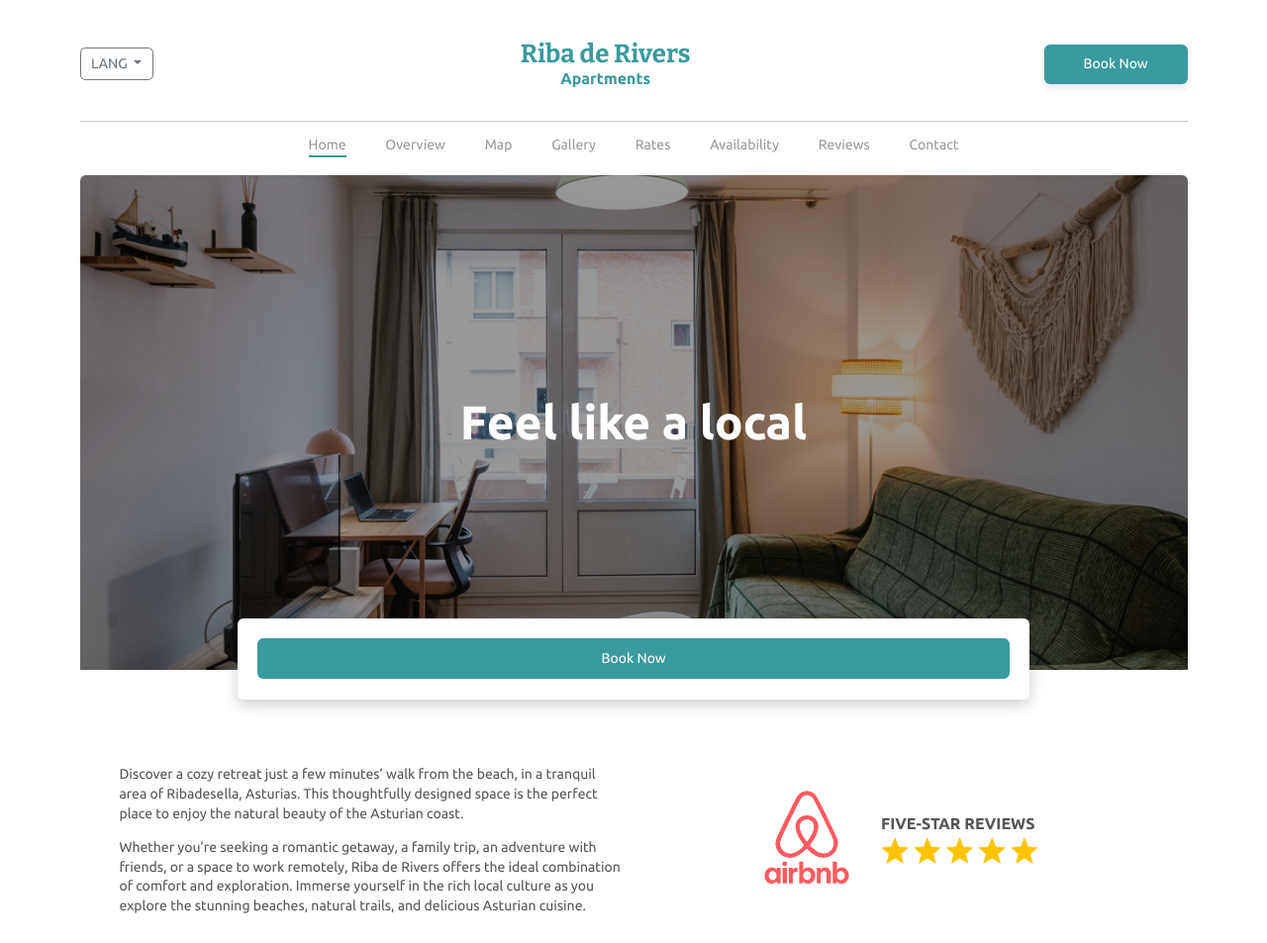
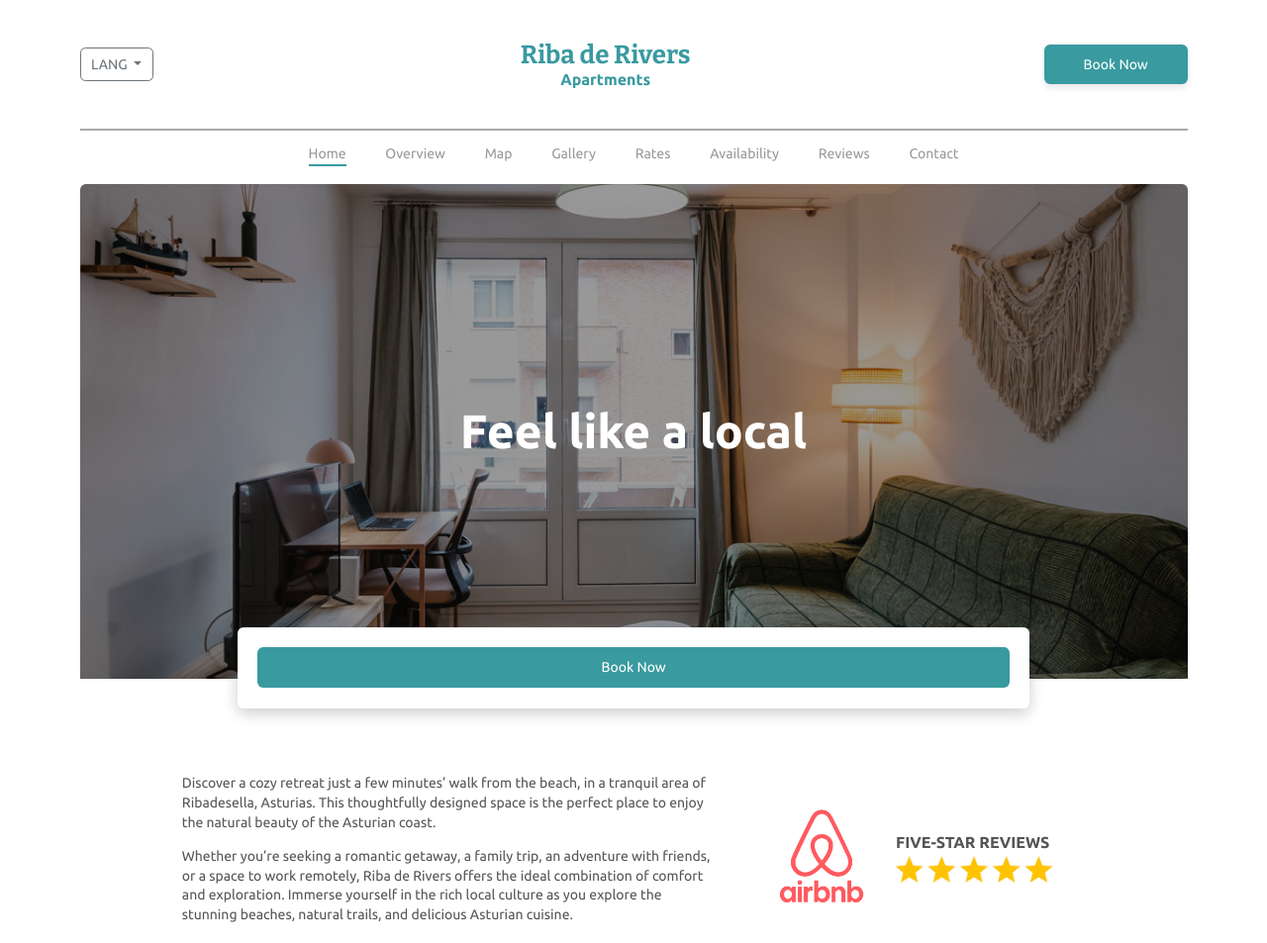
Before and after one commit to rivers07-maker/riba-de-rivers, a plain HTML site: page index.html in a window 1280 px wide. Shown: the top 953 px of the page at 99% size. Drawn offline with nearby package versions, Linux system fonts and the light colour scheme.

Commit message:
fix: Bootstrap Layout

```diff
--- a/css/home-styles.css
+++ b/css/home-styles.css
@@ -41,6 +41,23 @@ body {
     margin: 0 auto;
 }
 
+.content-wrapper {
+    max-width: 1120px;
+    margin: 0 auto;
+}
+
+@media (max-width: 991px) {
+    .content-wrapper {
+        padding: 0 2.85rem;
+    }
+}
+
+@media (max-width: 575px) {
+    .content-wrapper {
+        padding: 0 1.42rem;
+    }
+}
+
 /* Header */
 .navbar-1 {
     height: 130px;
@@ -82,6 +99,12 @@ body {
 
 .mobile-right-side {
     display: none;
+}
+
+.line-divider {
+    height: 2px;
+    background-color: rgb(85 85 85 / 0.5);
+    margin-bottom: 0.5rem;
 }
 
 .navbar-2 .navbar-nav .nav-link {
@@ -181,18 +204,6 @@ body {
         font-size: 1rem;
     }
 }
-
-/* Responsiveness for Content Section */
-.content-section {
-    max-width: 1120px;
-    padding: 0 2.85rem;
-}
-
-@media (max-width: 575px) {
-    .content-section {
-        padding: 0 1.42rem;
-    }
-}
 /* --- END ADDITIONS FOR RESPONSIVENESS --- */
 
 /* --- HOME PAGE --- */
@@ -279,21 +290,16 @@ body {
 .content-section {
     position: relative;
     top: 40px;
-    left: 50%;
-    transform: translateX(-50%);
-    margin-top: 4rem;
-    margin-bottom: 4rem;
-
+    margin: 4rem auto;
 }
 
 .airbnb-container {
     display: flex;
     justify-content: center;
     align-items: center;
-    margin-top: -1.42rem;
 }
 
-@media (max-width: 767px) {
+@media (max-width: 991px) {
     .airbnb-container {
         margin-top: 2.14rem;
     }
--- a/index.html
+++ b/index.html
@@ -28,17 +28,16 @@
 </head>
 
 <body>
-    <div class="container">
     <div class="theme-wrapper">
 
-            <header>
+        <header class="container-lg">
             <!-- Navbar-1 -->
             <nav class="navbar navbar-expand-lg navbar-1">
-                    <div class="container-lg border-bottom border-secondary-subtle border-1 px-0" style="height: 100%;">
+                <div class="container-lg px-0" style="height: 100%;">
                     <!-- Left side: Language Dropdown (Desktop) -->
                     <div class="dropdown me-3 btn-language-1">
-                            <button class="btn btn-outline-secondary dropdown-toggle" type="button"
-                                id="languageDropdown" data-bs-toggle="dropdown" aria-expanded="false">
+                        <button class="btn btn-outline-secondary dropdown-toggle" type="button" id="languageDropdown"
+                            data-bs-toggle="dropdown" aria-expanded="false">
                             LANG
                         </button>
                         <ul class="dropdown-menu" aria-labelledby="languageDropdown">
@@ -78,9 +77,13 @@
                     </div>
                 </div>
             </nav>
+
+            <!-- Line Divider -->
+            <div class="line-divider"></div>
+
             <!-- Navbar-2: Collapsible Menu for Mobile -->
             <nav class="navbar navbar-expand-lg navbar-2">
-                    <div class="container-lg">
+                <div class="container-lg px-0">
                     <div class="collapse navbar-collapse" id="navbarContent">
                         <ul class="navbar-nav mx-auto">
                             <li class="nav-item">
@@ -114,8 +117,11 @@
         </header>
 
         <main>
+
             <!-- Hero Section -->
-                <section class="hero-section">
+            <section>
+                <div class="container-lg">
+                    <div class="hero-section">
                         <div class="overlay"></div>
                         <!-- Title -->
                         <h3 class="hero-title">Feel like a local</h3>
@@ -140,27 +146,38 @@
                                             </select>
                                         </div> -->
                                 <div class="col-md-12">
-                                <a href="https://www.airbnb.com/slink/HU4jR7J3" class="btn btn-book-now-2">Book Now</a>
+                                    <a href="https://www.airbnb.com/slink/HU4jR7J3" class="btn btn-book-now-2">Book
+                                        Now</a>
                                 </div>
                             </form>
                         </div>
+                    </div>
+                </div>
             </section>
+
+            <!-- Content Wrapper -->
+            <div class="content-wrapper">
+
                 <!-- Content Section -->
-                <section class="content-section">
-                    <!-- Description & Airbnb Logo -->
-                    <div class="row">
-                        <div class="col-md-6">
+                <section>
+                    <div class="container-lg">
+                        <div class="content-section">
+                            <div class="row justify-content-center align-items-center">
+                                <div class="col-lg-6">
                                     <p>
-                                Discover a cozy retreat just a few minutes’ walk from the beach, in a tranquil area of
-                                Ribadesella, Asturias. This thoughtfully designed space is the perfect place to enjoy
+                                        Discover a cozy retreat just a few minutes’ walk from the beach, in a tranquil area
+                                        of
+                                        Ribadesella, Asturias. This thoughtfully designed space is the perfect place to
+                                        enjoy
                                         the natural beauty of the Asturian coast.
                                     </p>
-                            <p>Whether you’re seeking a romantic getaway, a family trip, an adventure with friends, or a
+                                    <p>Whether you’re seeking a romantic getaway, a family trip, an adventure with friends,
+                                        or a
                                         space to work remotely, Riba de Rivers offers the ideal combination of comfort and
                                         exploration. Immerse yourself in the rich local culture as you explore the stunning
                                         beaches, natural trails, and delicious Asturian cuisine.</p>
                                 </div>
-                        <div class="col-md-6 airbnb-container">
+                                <div class="col-lg-4 airbnb-container">
                                     <img src="./assets/images/airbnb-logo-3.png" alt="Airbnb logo"
                                         class="img-fluid airbnb-logo">
                                     <div class="five-star-division">
@@ -170,10 +187,14 @@
                                     </div>
                                 </div>
                             </div>
+                        </div>
+                    </div>
                 </section>
+
+            </div>
+
         </main>
 
-        </div>
     </div>
 
     <footer>
```
Lines whose indentation alone changed are shown as unchanged.
